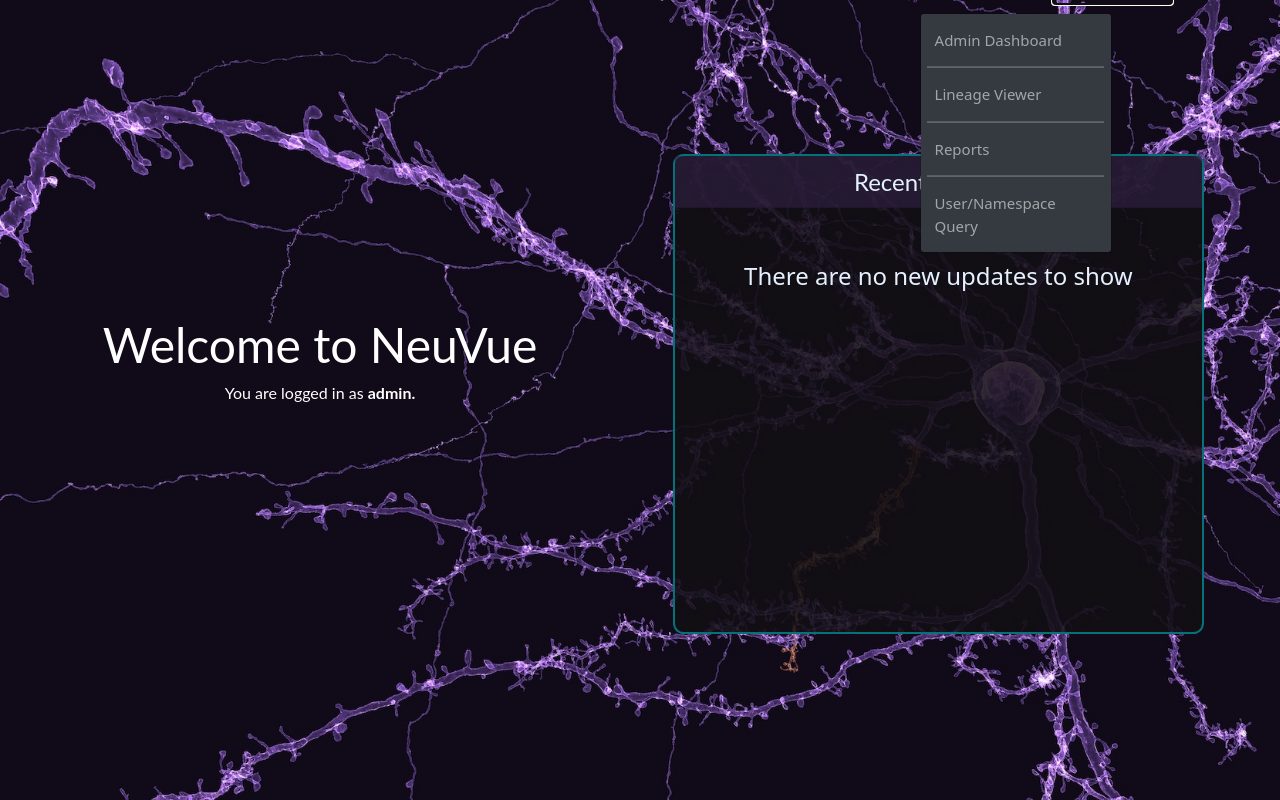
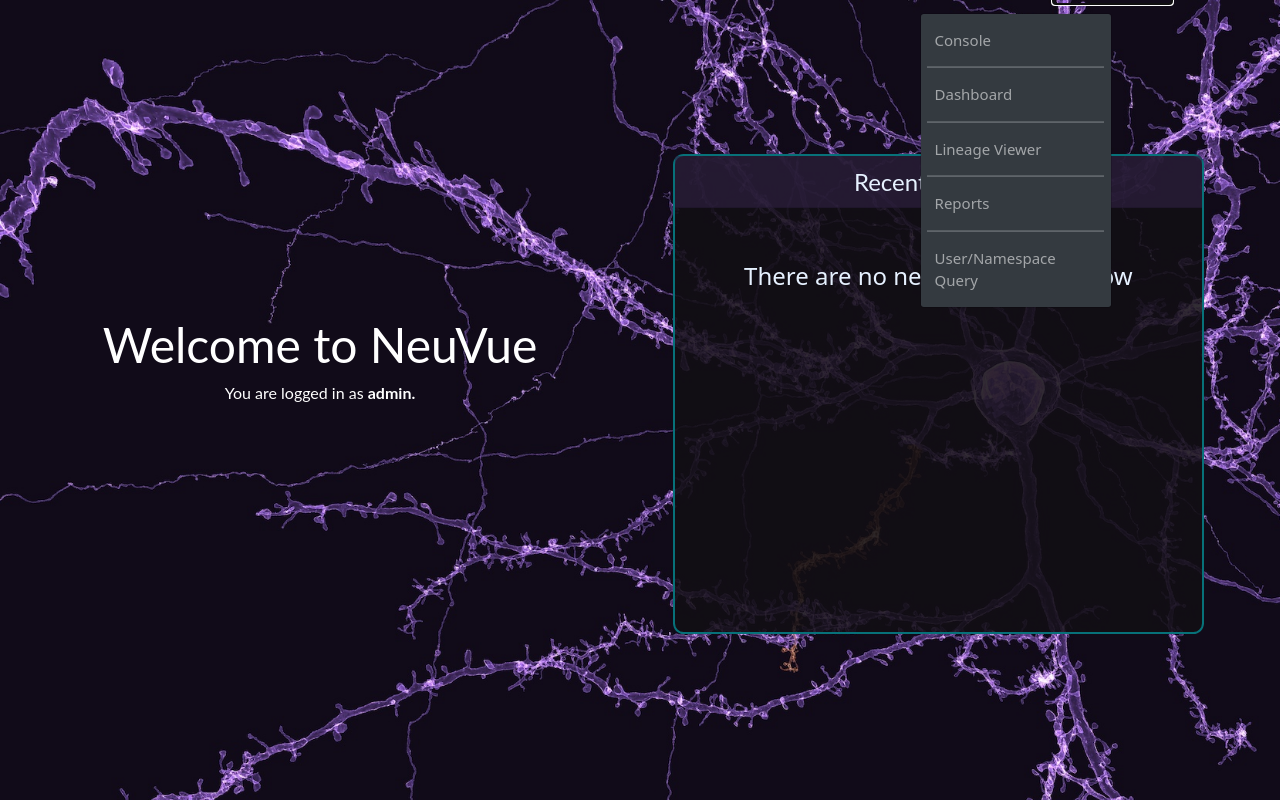
Before and after one commit to aplbrain/neuvue-app, a Django app: page / in a window 1280 px wide, after a click on "Admin Tools". Shown: the part 32-832 px from the top of the page. Run offline with Django 3.2, Linux system fonts and the light colour scheme; a user stored in the database is signed in; some libraries are stand-ins or nearby versions.

Commit message:
adds console link

```diff
--- a/neuvue_project/templates/base.html
+++ b/neuvue_project/templates/base.html
@@ -35,7 +35,9 @@
                         Admin Tools
                     </a>
                     <ul class="dropdown-menu me-2 dropdown-menu-dark preferences" aria-labelledby="navbarDropdown">
-                        <li> <a class="nav-link" href="{% url "dashboard" %}">Admin Dashboard</a></li>
+                        <li> <a class="nav-link" href="{% url "admin:index" %}">Console</a></li>
+                        <li><hr class="dropdown-divider"></li>
+                        <li> <a class="nav-link" href="{% url "dashboard" %}">Dashboard</a></li>
                         <li><hr class="dropdown-divider"></li>
                         <li><a class="nav-link" href="{% url "lineage" %}">Lineage Viewer</a></li>
                         <li><hr class="dropdown-divider"></li>
```
